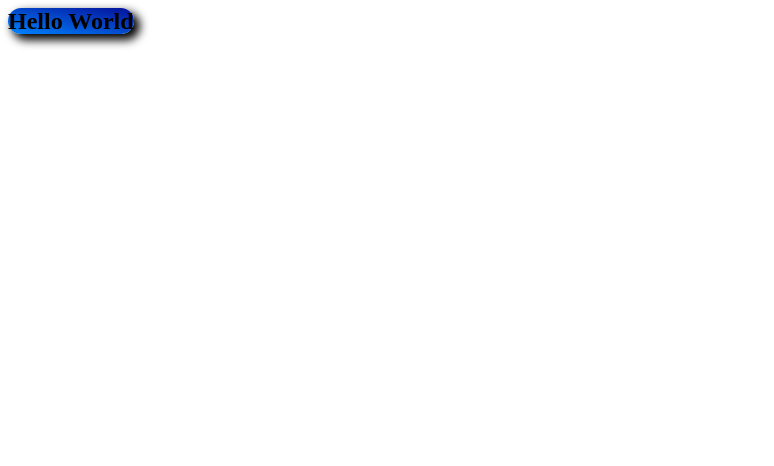
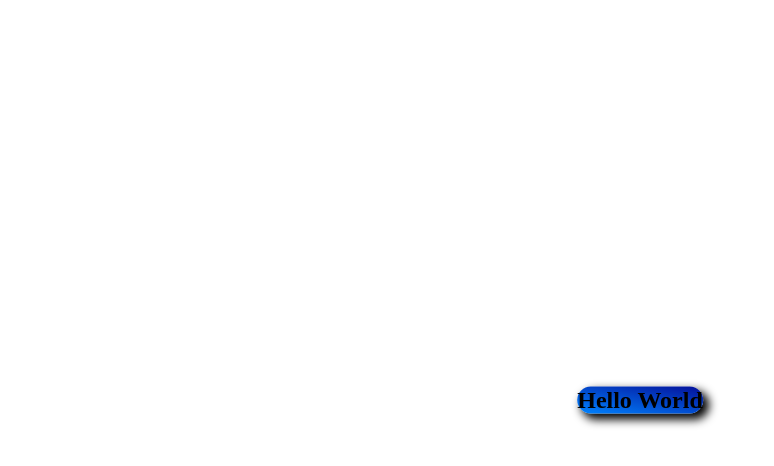
Before and after one commit to danieliusrimasius-ops/Hello-world-with-css, a plain HTML site: page index.html in a window 1280 px wide. Shown: the whole page, without its empty margins (0-774 px from the left). Drawn offline with Linux system fonts and the light colour scheme.

Commit message:
Update index.html

```diff
--- a/index.html
+++ b/index.html
@@ -23,4 +23,10 @@ Hello World
     .text {
       background: linear-gradient(11deg, #0084ff 0%, #050f99 100%);
     }
-  </style>
+  .text {
+  position: fixed;
+  top: 50%;
+  left: 50%;
+  transform: translate(-50%, -50%);
+}
+</style>
```
